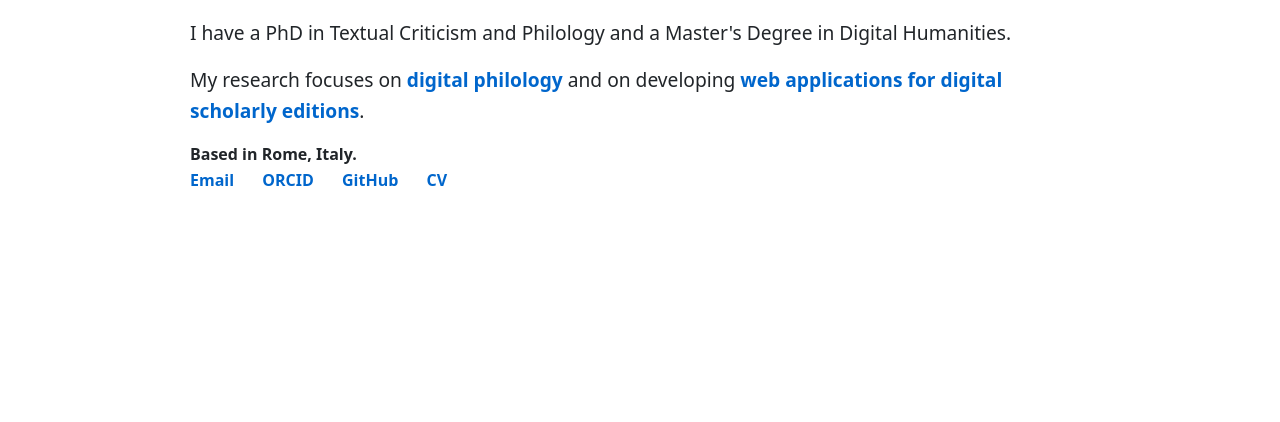
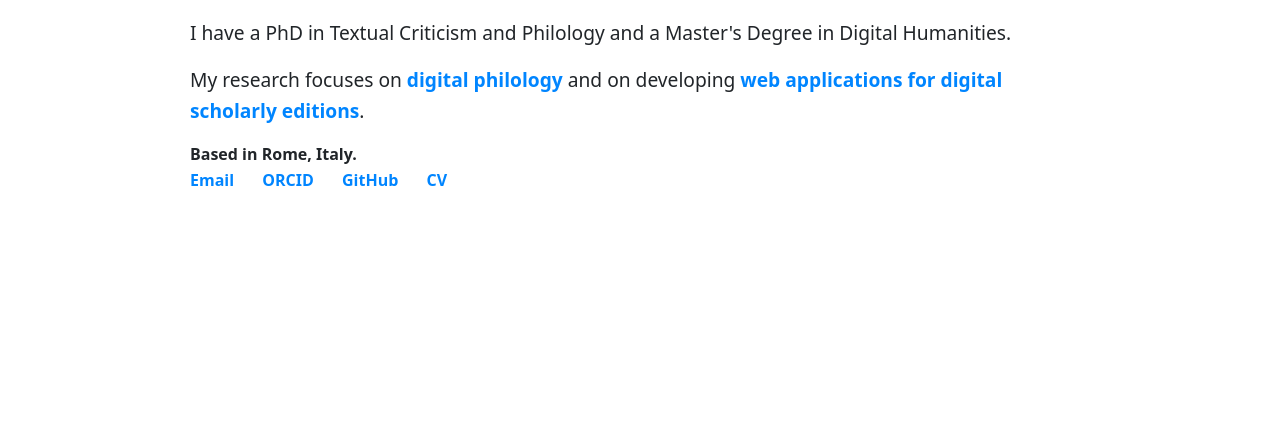
Before and after one commit to ChiaraMartignano/presentation, a website: page index.html in a window 1280 px wide. Shown: the part 378-800 px from the top of the page. Drawn offline with Linux system fonts and the light colour scheme.

Commit message:
Update colors

```diff
--- a/styles.css
+++ b/styles.css
@@ -2,7 +2,7 @@
 :root {
     --bg-color: #ffffff;
     --text-color: #212529;
-    --accent-color: #0066cc;
+    --accent-color: #0085ff;
     --card-bg: #f8f9fa;
     --header-bg: rgba(255, 255, 255, 0.95);
 }
```
